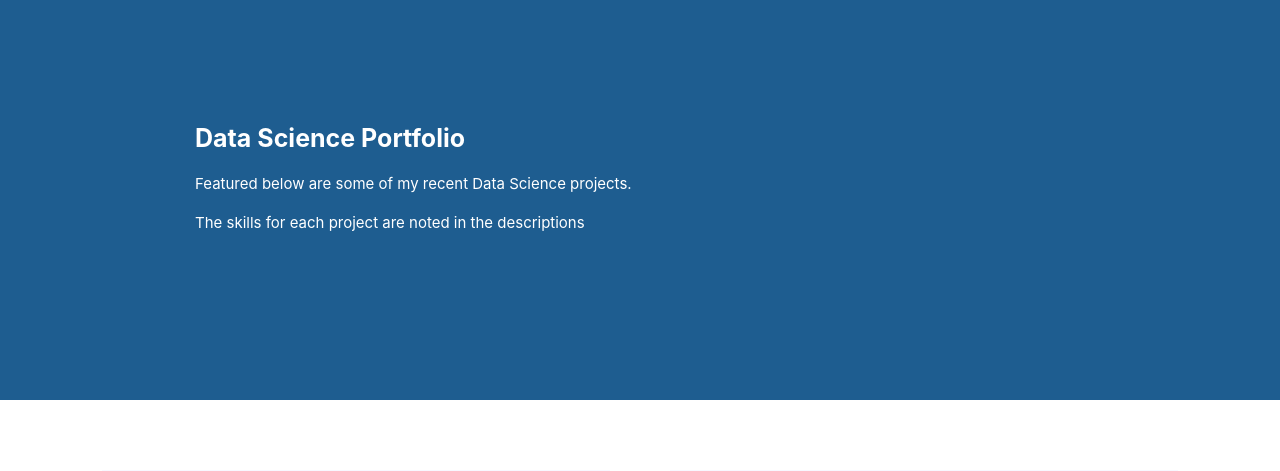
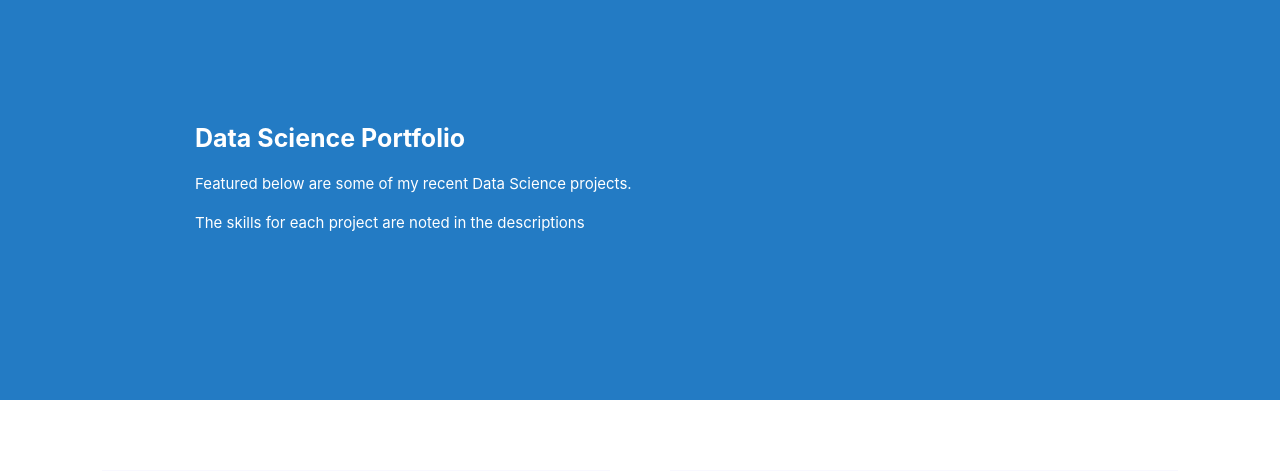
Before and after one commit to sciencelee/sciencelee-portfolio, a Flask app: page /portfolio in a window 1280 px wide. Shown: the part 76-547 px from the top of the page. Run offline with Flask 2, Linux system fonts and the light colour scheme; some libraries are stand-ins or nearby versions.

Commit message:
Updated all pages.  First iteration of portfolio website

```diff
--- a/static/styles.css
+++ b/static/styles.css
@@ -59,7 +59,7 @@
 
 #portfolio-title
 {
-    background-color: #1e5d90;
+    background-color: #237bc4;
 }
 
 #about-title
```
